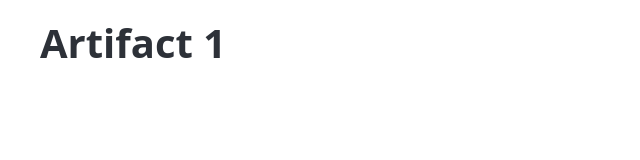
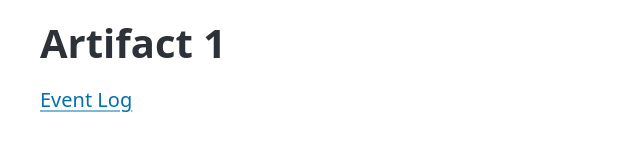
Before and after one commit to MellonScholarlyCommunication/ldn-inbox-server, a website: page public/artifacts-example/artifact1.html in a window 1280 px wide. Shown: the whole page, without its empty margins (0-640 px from the left). Drawn offline with nearby package versions, Linux system fonts and the light colour scheme.

Commit message:
Links to event logs

```diff
--- a/public/artifacts-example/artifact1.html
+++ b/public/artifacts-example/artifact1.html
@@ -9,6 +9,9 @@
     <body>
         <main class="container">
             <h1>Artifact 1</h1>
+            <p>
+                <a href="artifact1.jsonld">Event Log</a>
+            </p>
         </main>
     </body>
 </html>
```
Also changed, not shown: public/artifacts-example/artifact2.html (+3 -0 lines).
